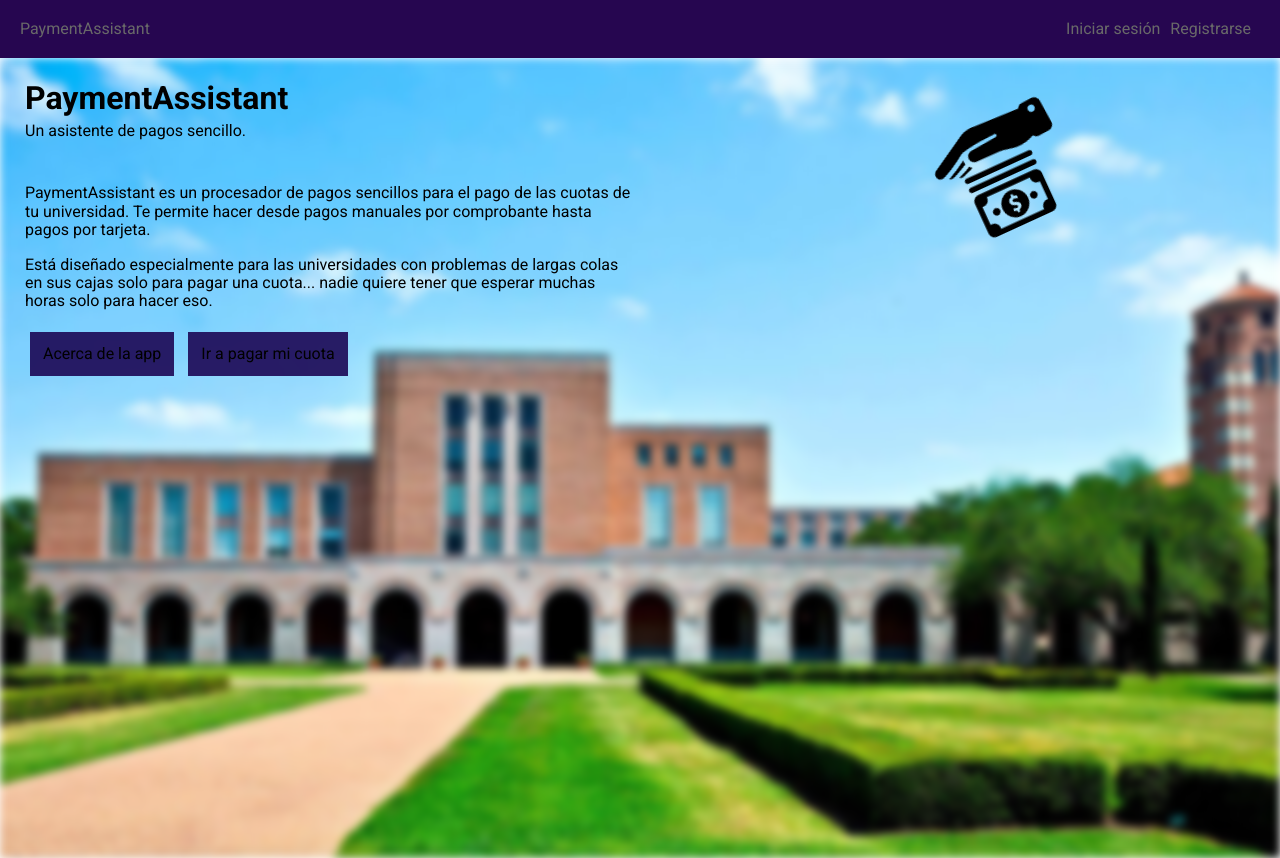
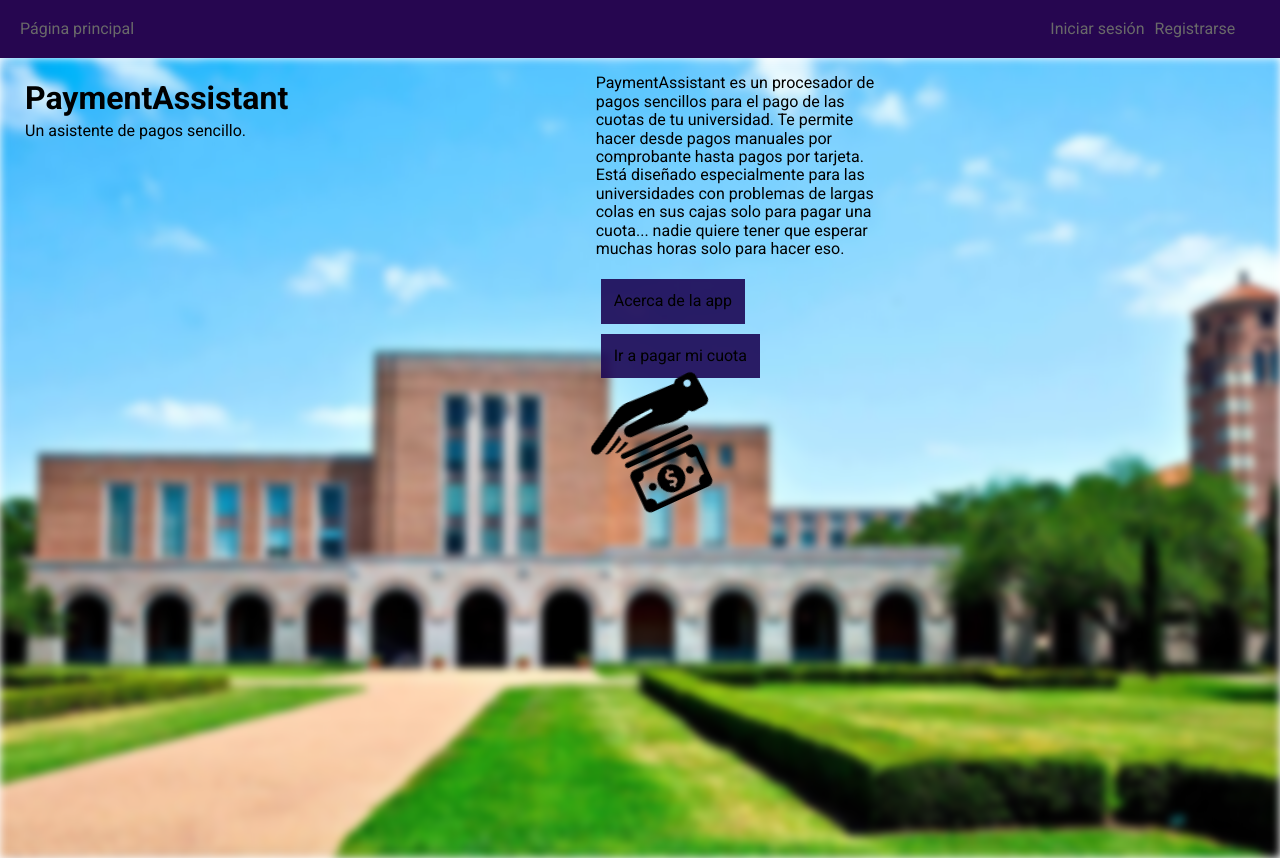
Before and after one commit to Vz0n/PaymentAssistant, a Flask app: page / in a window 1280 px wide. Run offline with Flask 3, Linux system fonts and the light colour scheme; parts of the project's set-up code (start-up, migrations or seed data) failed here and were passed over; some libraries are stand-ins or nearby versions.

Commit message:
redesign some template stuff

```diff
--- a/templates/50x.html
+++ b/templates/50x.html
@@ -6,13 +6,13 @@ Error
 {% set page_type = "text" %}
 
 {% block body %}
-<header class="content-header">
+<header class="text-header">
     <h1>Error interno</h1>
 </header>
-<div class="text">
+<div class="text-main">
     <p>Ha ocurrido un error interno al intentar cargar la página o procesar tus datos.
         Si esto sigue ocurriendo, contacta a los administradores de la página.
     </p>
-    <div data-href="" class="link">Volver</div>
+    <div data-href="" class="link-button">Ir a la página principal</div>
 </div>
 {% endblock %}
--- a/templates/components/bar.html
+++ b/templates/components/bar.html
@@ -1,6 +1,6 @@
 {% set role = get_session_data("role") %}
 <nav class="navbar">
-    <a href="/">PaymentAssistant</a>
+    <a href="/">Página principal</a>
     <div class="navbar-elements">
     {% if role != "" %}
       <a href="/payment" class="link">Cuotas</a>
--- a/templates/index.html
+++ b/templates/index.html
@@ -5,21 +5,20 @@
 {% set page_type="text" %}
 
 {% block body %}
-<header class="content-header">
+<header class="text-header">
     <h1>PaymentAssistant</h1>
     <span>Un asistente de pagos sencillo.</span>
 </header>
-<main class="text">
-    <p>
+<main class="text-main">
+    <div class="text-container">
+      <p>
         PaymentAssistant es un procesador de pagos sencillos para el pago de las cuotas de tu universidad.
-        Te permite hacer desde pagos manuales por comprobante hasta pagos por tarjeta.
-    </p>
-    <p>
-        Está diseñado especialmente para las universidades con problemas de largas colas en sus cajas solo
+        Te permite hacer desde pagos manuales por comprobante hasta pagos por tarjeta. Está diseñado especialmente para las universidades con problemas de largas colas en sus cajas solo
         para pagar una cuota... nadie quiere tener que esperar muchas horas solo para hacer eso.
-    </p>
-    <div data-href="about" class="link-button">Acerca de la app</div>
-    <div data-href="payment" class="link-button">Ir a pagar mi cuota</div>
+      </p>
+      <div data-href="about" class="link-button">Acerca de la app</div>
+      <div data-href="payment" class="link-button">Ir a pagar mi cuota</div>
+    </div>
+    <img src="/static/icon.svg" alt="app logo" width="128px" height="128px"/>
 </main>
-<img src="/static/icon.svg" alt="app logo" width="128px" height="128px"/>
 {% endblock %}
```
Also changed, not shown: templates/404.html (+4 -4 lines), templates/about.html (+7 -5 lines), templates/admin/index.html (+8 -1 lines), templates/payment/index.html (+13 -2 lines).
